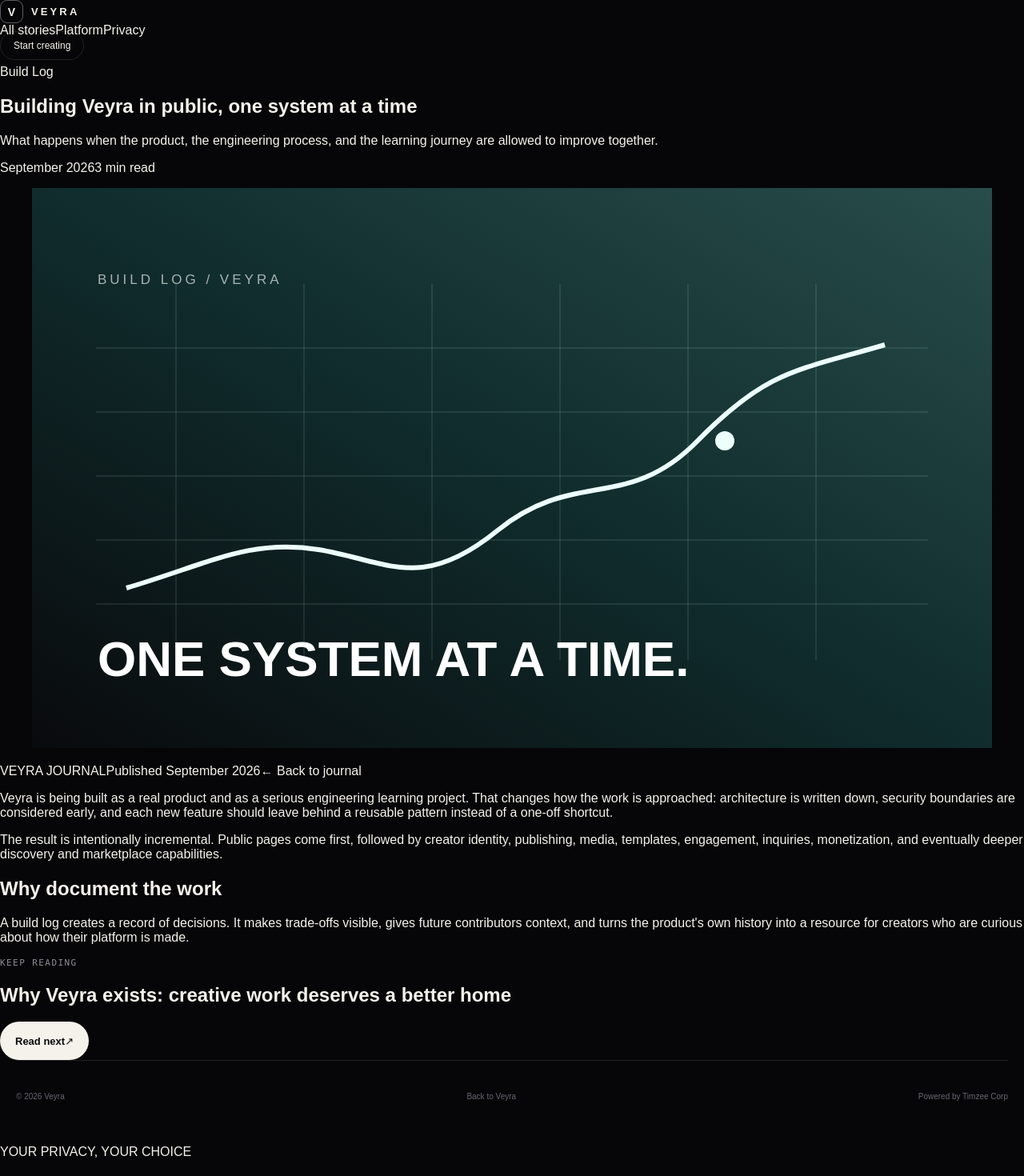
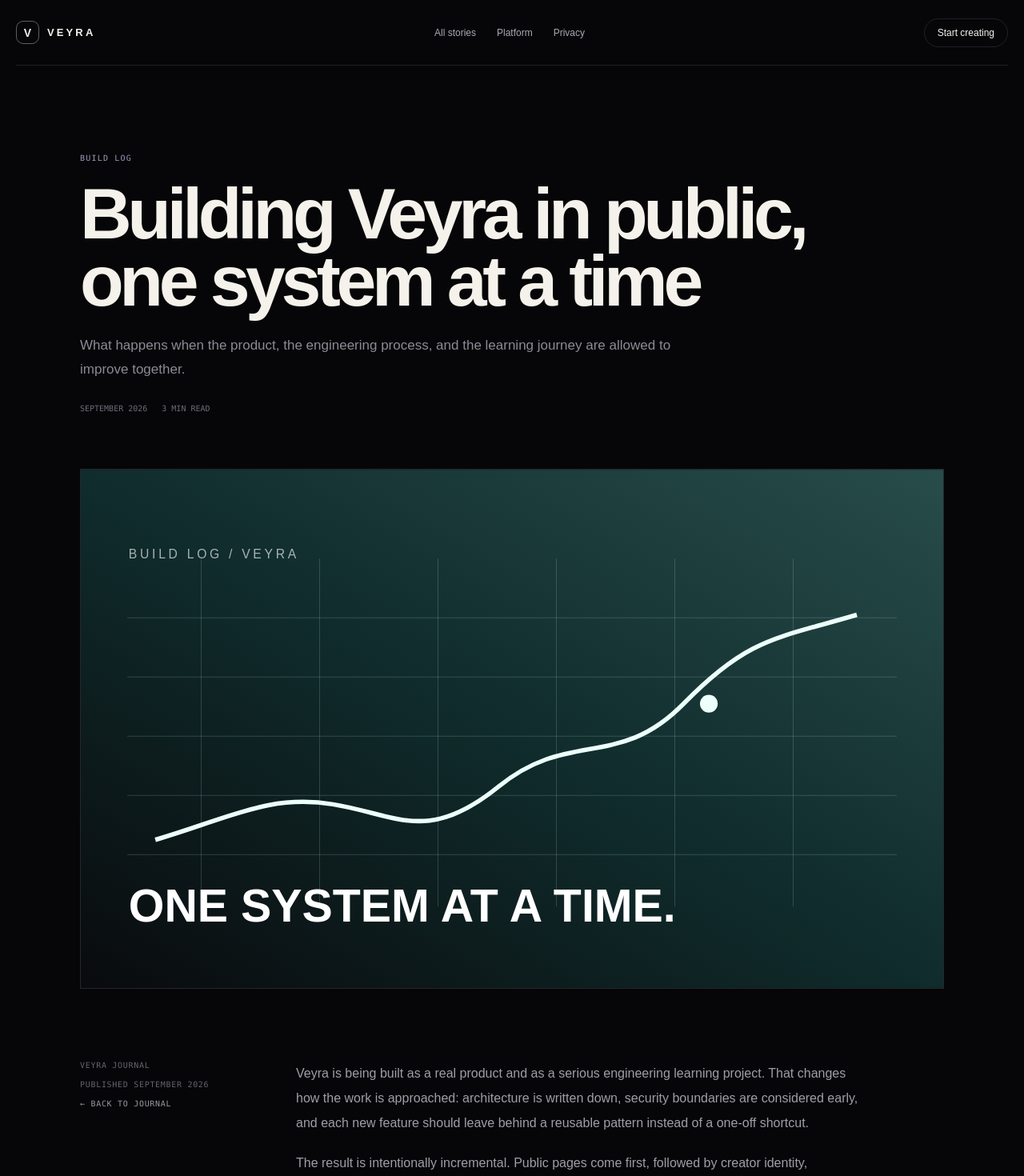
Before and after one commit to Timzee00/Veyra, a Next.js app: page /blog/building-in-public in a window 1280 px wide. Shown: the top 1470 px of the page at 80% size. Built offline with nearby package versions, Linux system fonts and the light colour scheme.

Commit message:
fix(blog): scope article styles with CSS module

```diff
--- a/src/app/blog/[slug]/page.tsx
+++ b/src/app/blog/[slug]/page.tsx
@@ -1,6 +1,7 @@
 import type { Metadata } from "next";
 import Link from "next/link";
 import { notFound } from "next/navigation";
+import styles from "../blog.module.css";
 import { blogPosts, getBlogPost } from "@/content/blog";
 
 type BlogArticlePageProps = {
@@ -36,13 +37,13 @@ export default async function BlogArticlePage({ params }: BlogArticlePageProps)
   const nextPost = blogPosts[(currentIndex + 1) % blogPosts.length];
 
   return (
-    <main className="article-shell">
-      <header className="blog-nav article-nav">
+    <main className={styles.articleShell}>
+      <header className={`${styles.nav} ${styles.articleNav}`}>
         <Link className="brand" href="/" aria-label="Veyra home">
           <span className="brand-mark">V</span>
           <span>VEYRA</span>
         </Link>
-        <nav className="blog-nav-links" aria-label="Article navigation">
+        <nav className={styles.links} aria-label="Article navigation">
           <Link href="/blog">All stories</Link>
           <Link href="/#platform">Platform</Link>
           <Link href="/privacy">Privacy</Link>
@@ -50,28 +51,28 @@ export default async function BlogArticlePage({ params }: BlogArticlePageProps)
         <Link className="nav-cta" href="/#get-started">Start creating</Link>
       </header>
 
-      <article className="article-page">
-        <div className="article-heading">
-          <p className="post-kicker">{post.category}</p>
+      <article className={styles.articlePage}>
+        <div className={styles.heading}>
+          <p className={styles.kicker}>{post.category}</p>
           <h1>{post.title}</h1>
-          <p className="article-intro">{post.excerpt}</p>
-          <div className="post-meta article-meta">
+          <p className={styles.intro}>{post.excerpt}</p>
+          <div className={`${styles.meta} ${styles.articleMeta}`}>
             <span>{post.date}</span>
             <span>{post.readTime}</span>
           </div>
         </div>
 
-        <figure className="article-cover">
+        <figure className={styles.cover}>
           <img src={post.image} alt="" />
         </figure>
 
-        <div className="article-layout">
-          <aside className="article-aside">
+        <div className={styles.layout}>
+          <aside className={styles.aside}>
             <span>VEYRA JOURNAL</span>
             <span>Published {post.date}</span>
             <Link href="/blog">← Back to journal</Link>
           </aside>
-          <div className="article-body">
+          <div className={styles.body}>
             {post.body.map((section, index) => (
               <section key={`${post.slug}-${index}`}>
                 {section.heading && <h2>{section.heading}</h2>}
@@ -82,13 +83,13 @@ export default async function BlogArticlePage({ params }: BlogArticlePageProps)
         </div>
       </article>
 
-      <section className="next-story" aria-labelledby="next-story-title">
+      <section className={styles.next} aria-labelledby="next-story-title">
         <p className="eyebrow">KEEP READING</p>
         <h2 id="next-story-title">{nextPost.title}</h2>
         <Link className="button button-primary" href={`/blog/${nextPost.slug}`}>Read next <span>↗</span></Link>
       </section>
 
-      <footer className="footer blog-footer">
+      <footer className={styles.footer}>
         <span>© {new Date().getFullYear()} Veyra</span>
         <Link href="/">Back to Veyra</Link>
         <span>Powered by Timzee Corp</span>
```
